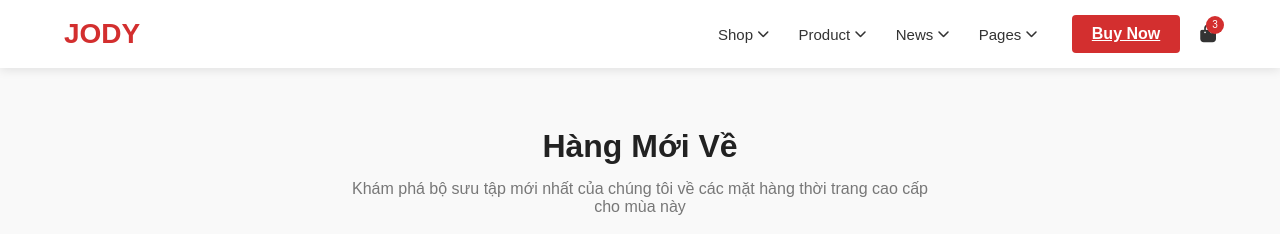
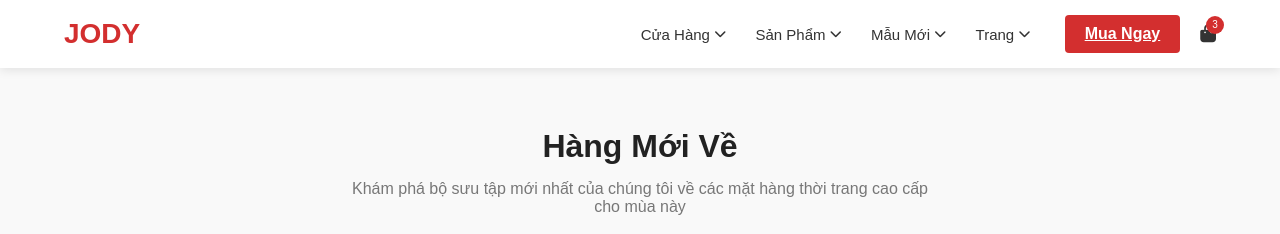
Before and after one commit to RiNn2T/NguyenTruc, a plain HTML site: page B7b2.html in a window 1280 px wide. Shown: the top 234 px of the page. Drawn offline with Linux system fonts and the light colour scheme.

Commit message:
Add files via upload

```diff
--- a/B7b2.html
+++ b/B7b2.html
@@ -294,20 +294,20 @@
                 <nav class="main-nav">
                     <ul class="nav-menu">
                         <li class="nav-item">
-                            <a href="#" class="nav-link">Shop <i class="fas fa-chevron-down"></i></a>
+                            <a href="#" class="nav-link">Cửa Hàng <i class="fas fa-chevron-down"></i></a>
                         </li>
                         <li class="nav-item">
-                            <a href="#" class="nav-link">Product <i class="fas fa-chevron-down"></i></a>
+                            <a href="#" class="nav-link">Sản Phẩm <i class="fas fa-chevron-down"></i></a>
                         </li>
                         <li class="nav-item">
-                            <a href="#" class="nav-link">News <i class="fas fa-chevron-down"></i></a>
+                            <a href="#" class="nav-link">Mẫu Mới <i class="fas fa-chevron-down"></i></a>
                         </li>
                         <li class="nav-item">
-                            <a href="#" class="nav-link">Pages <i class="fas fa-chevron-down"></i></a>
+                            <a href="#" class="nav-link">Trang <i class="fas fa-chevron-down"></i></a>
                         </li>
                     </ul>
 
-                    <a href="#" class="buy-now-btn">Buy Now</a>
+                    <a href="#" class="buy-now-btn">Mua Ngay</a>
 
                     <a href="#" class="cart-icon">
                         <i class="fas fa-shopping-bag"></i>
```
